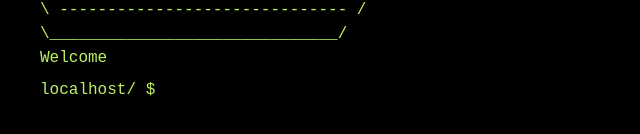
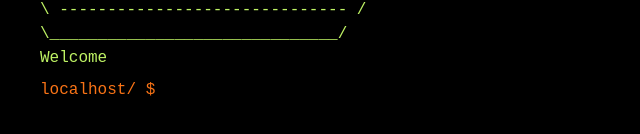
Before and after one commit to AlephNotation/infinite-games-escape, a React (Vite) app in the folder frontend/: page / in a window 1280 px wide. Shown: the part 482-616 px from the top of the page, without its empty margins (0-640 px from the left). Built offline with nearby package versions, Linux system fonts and the light colour scheme; no server answers.

Commit message:
add color diff between inputs and outpts

```diff
--- a/frontend/src/App.tsx
+++ b/frontend/src/App.tsx
@@ -153,7 +153,7 @@ function App() {
             checkForIpChange(data.terminalOutput);
           }
           setLoading(false);
-          setAllCommands([...allCommands, input, data.terminalOutput]);
+          setAllCommands([...allCommands, <span className="text-orange-500">{data.cwd + ' $ ' + input}</span>, data.terminalOutput]);
           setInput('');
         });
     }
@@ -189,7 +189,7 @@ function App() {
 
         <div ref={commandsEndRef} /> {/* This div will be used to scroll into view */}
       </div>
-      <form onSubmit={handleSubmit}>
+      <form onSubmit={handleSubmit} className="text-orange-500">
         {getCookie("ip")}{getCookie("cwd")} $   <input
           type="text"
           className='bg-black text-lime-300 font-bold py-2 px-4 mb-4 mr-4 appearance-none focus:outline-none '
```
